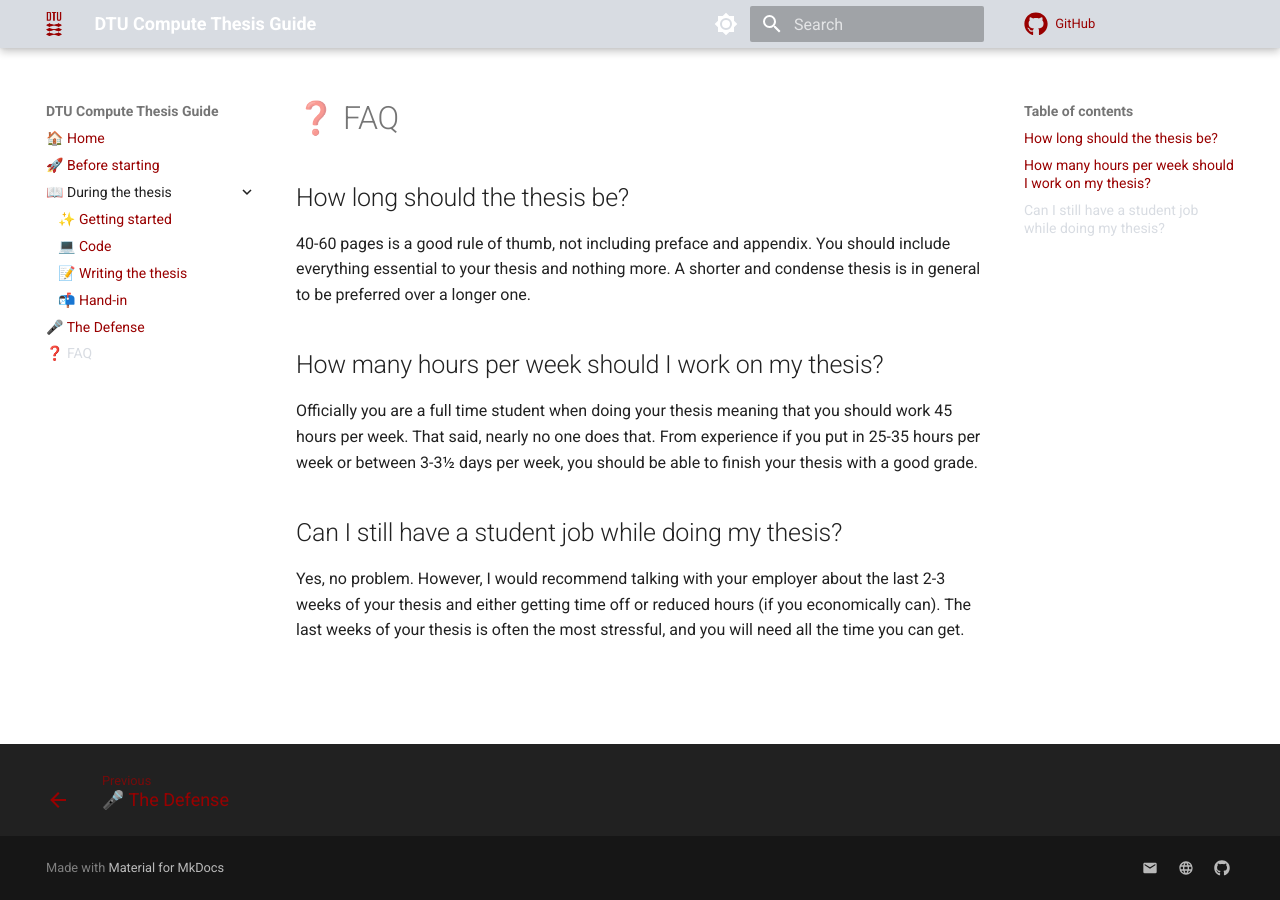
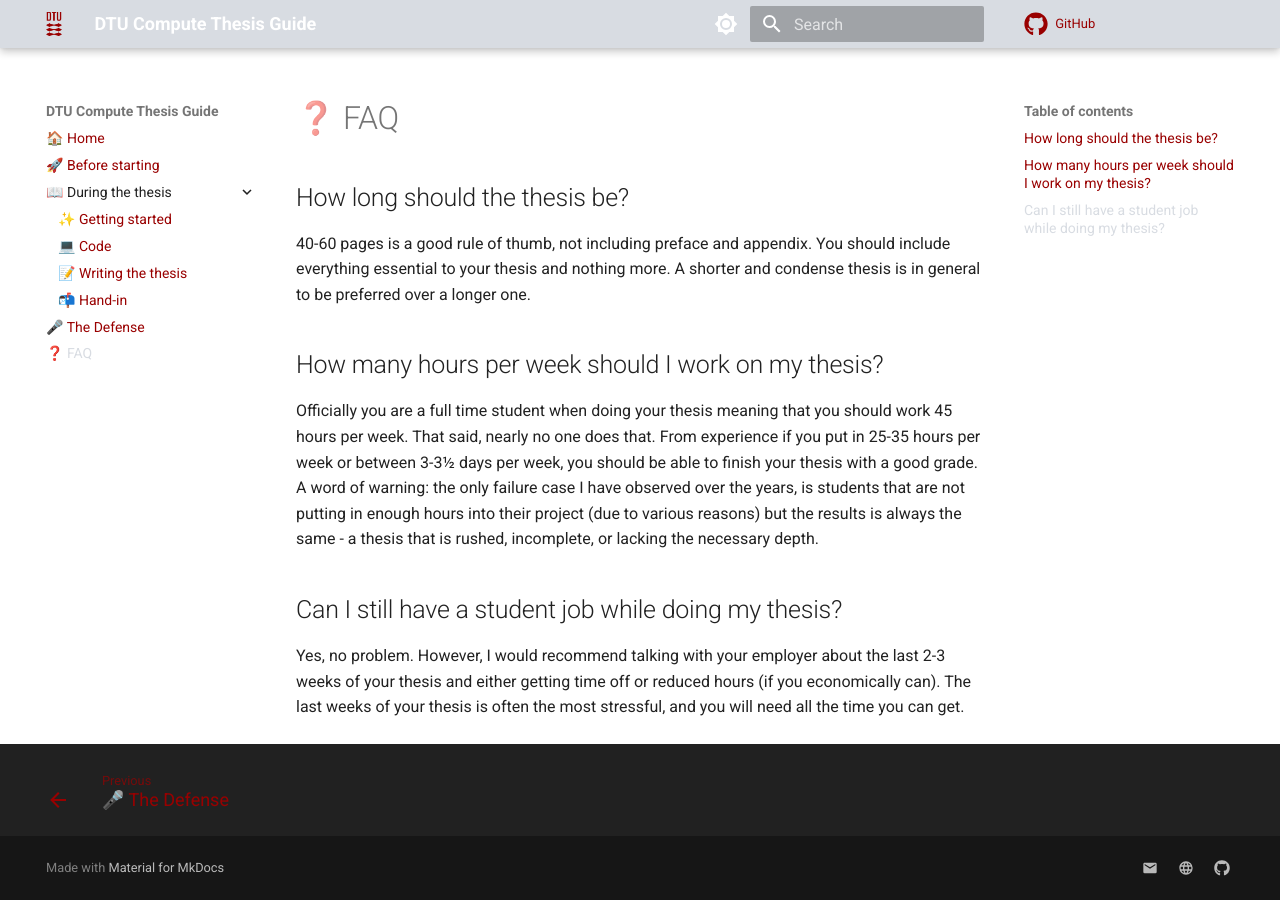
Before and after one commit to SkafteNicki/dtu_cs_thesis, an MkDocs documentation site: the page built from docs/faq.md, in a window 1280 px wide. Built offline with MkDocs 1.6.1 and Material for MkDocs 9.7.7, drawn with Linux system fonts in a browser that asks for light colours; comment, search, counter and statistics services are not loaded.

Commit message:
Update faq.md

```diff
--- a/docs/faq.md
+++ b/docs/faq.md
@@ -7,7 +7,9 @@ thesis and nothing more. A shorter and condense thesis is in general to be prefe
 
 Officially you are a full time student when doing your thesis meaning that you should work 45 hours per week. That said,
 nearly no one does that. From experience if you put in 25-35 hours per week or between 3-3½ days per week, you should be
-able to finish your thesis with a good grade.
+able to finish your thesis with a good grade. A word of warning: the only failure case I have observed over the years,
+is students that are not putting in enough hours into their project (due to various reasons) but the results is always
+the same - a thesis that is rushed, incomplete, or lacking the necessary depth.
 
 ## Can I still have a student job while doing my thesis?
 
```
